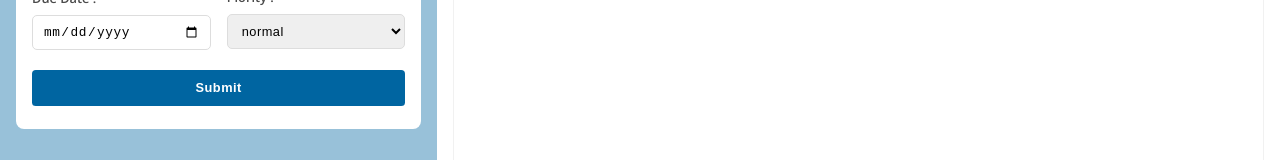
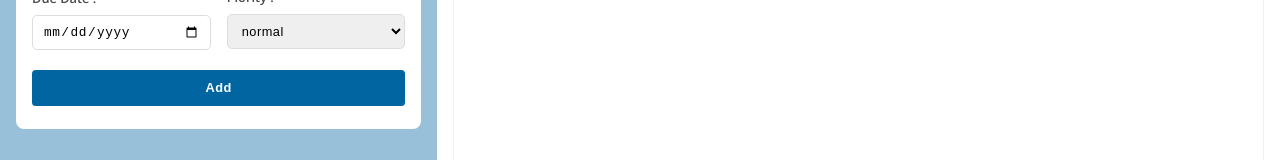
Before and after one commit to semochi/ziro-todo-list, a React (Create React App) app: page / in a window 1280 px wide. Shown: the part 259-419 px from the top of the page. Built offline with nearby package versions, Linux system fonts and the light colour scheme.

Commit message:
Fix text

```diff
--- a/src/app/tasks/AddTaskItem.tsx
+++ b/src/app/tasks/AddTaskItem.tsx
@@ -59,7 +59,7 @@
                                 </FormControl>
                             </FormGroup>
                             <FormControl>
-                                <Button type="submit">Submit</Button>
+                                <Button type="submit">Add</Button>
                             </FormControl>
                         </FormInit.Content>
                     )}
```
